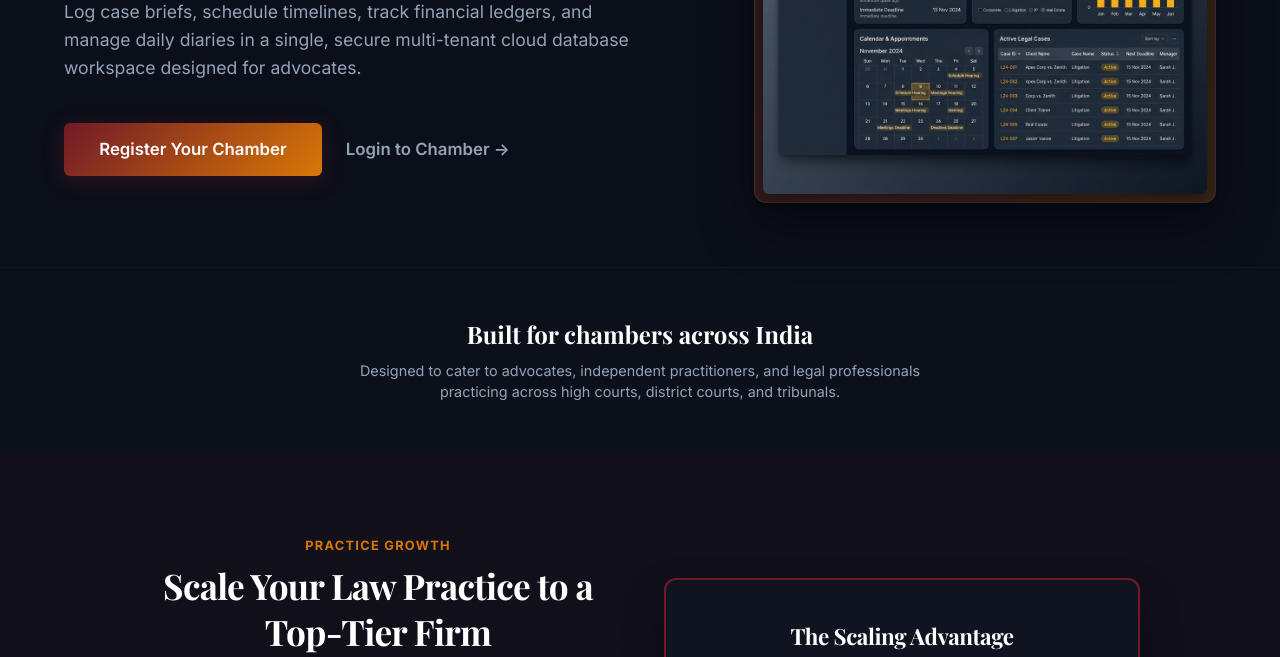
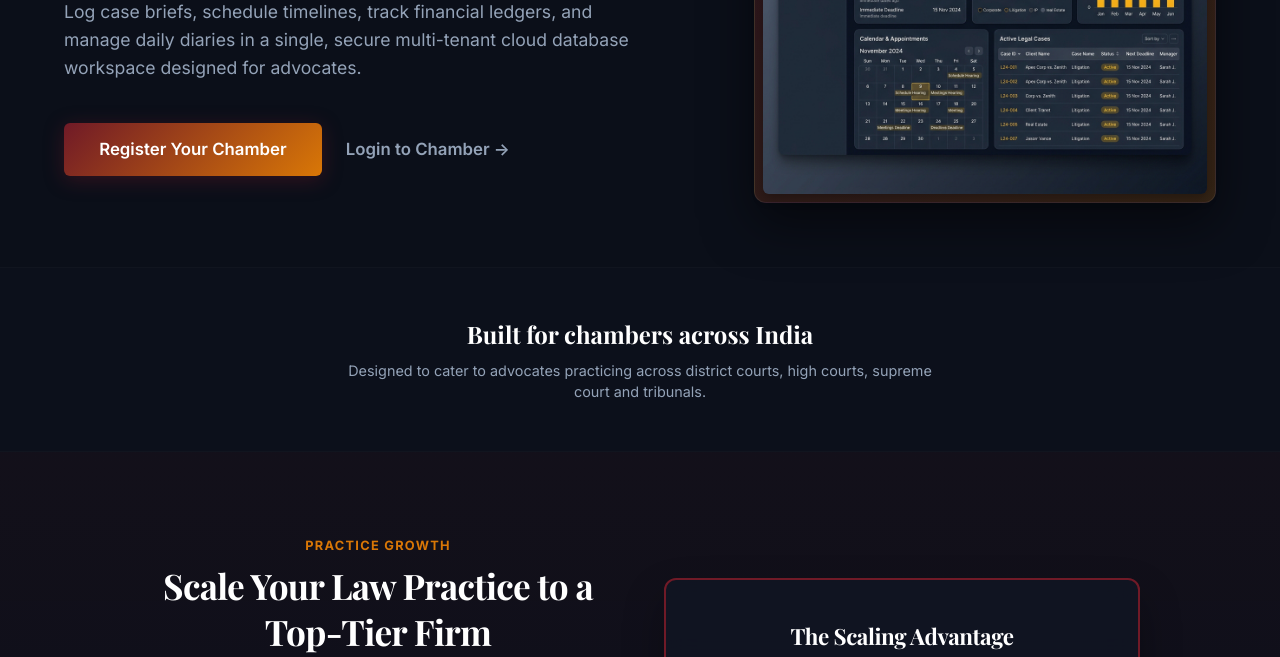
Before and after one commit to vaibhavsharmarajhc/SAAS, a website with bundled scripts: page index.html in a window 1280 px wide. Shown: the part 440-1097 px from the top of the page. Built offline with nearby package versions, Linux system fonts and the light colour scheme; files whose address does not match are found by name; a web font is replaced by a local one.

Commit message:
Update trust section description text on homepage

```diff
--- a/index.html
+++ b/index.html
@@ -55,7 +55,7 @@
     <!-- Trust Section -->
     <section class="trust-section" style="padding: 3rem 5%; text-align: center; border-top: 1px solid rgba(255, 255, 255, 0.02); border-bottom: 1px solid rgba(255, 255, 255, 0.02); background: rgba(17, 24, 39, 0.2);">
       <h2 class="trust-title" style="font-family: 'Playfair Display', serif; font-size: 1.5rem; color: #fff; margin-bottom: 0.5rem; font-weight: 600; letter-spacing: normal; text-transform: none;">Built for chambers across India</h2>
-      <p style="color: #94a3b8; font-size: 0.9rem; max-width: 600px; margin: 0 auto;">Designed to cater to advocates, independent practitioners, and legal professionals practicing across high courts, district courts, and tribunals.</p>
+      <p style="color: #94a3b8; font-size: 0.9rem; max-width: 600px; margin: 0 auto;">Designed to cater to advocates practicing across district courts, high courts, supreme court and tribunals.</p>
     </section>
 
     <!-- Growth Showcase Section -->
```
